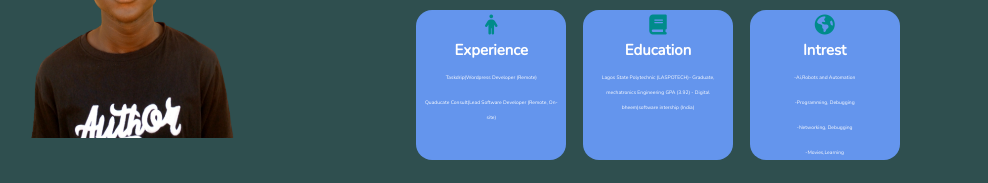
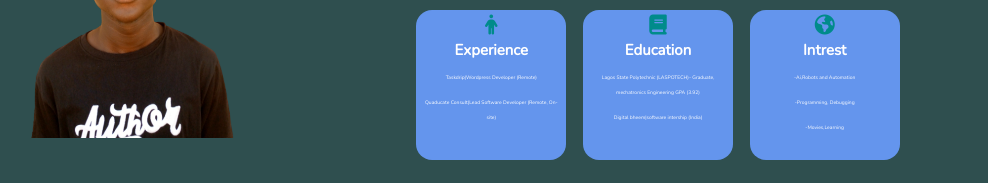
Before and after one commit to mustaphaolaonipekun/mustapharesume, a plain HTML site: page index.html in a window 1280 px wide. Shown: the part 826-1009 px from the top of the page, without its empty margins (2-990 px from the left). Drawn offline with nearby package versions, Linux system fonts and the light colour scheme; a script that the page names is missing.

Commit message:
Update index.html

```diff
--- a/index.html
+++ b/index.html
@@ -108,7 +108,9 @@
         Lagos State Polytechnic (LASPOTECH)- Graduate,
              mechatronics Engineering
           GPA (3.92)
-            - Digital bheem|software intership (India)
+         </p>
+            <p>
+                Digital bheem|software intership (India)
          </p>
         </div>
         <div class="int">
@@ -116,7 +118,6 @@
             <h3>Intrest</h3>
             <p>-Ai,Robots and Automation</p>
             <p>-Programming, Debugging</p>
-            <p>-Networking, Debugging</p>
             <p>-Movies,Learning</p>
       </div>
     </div>
```
